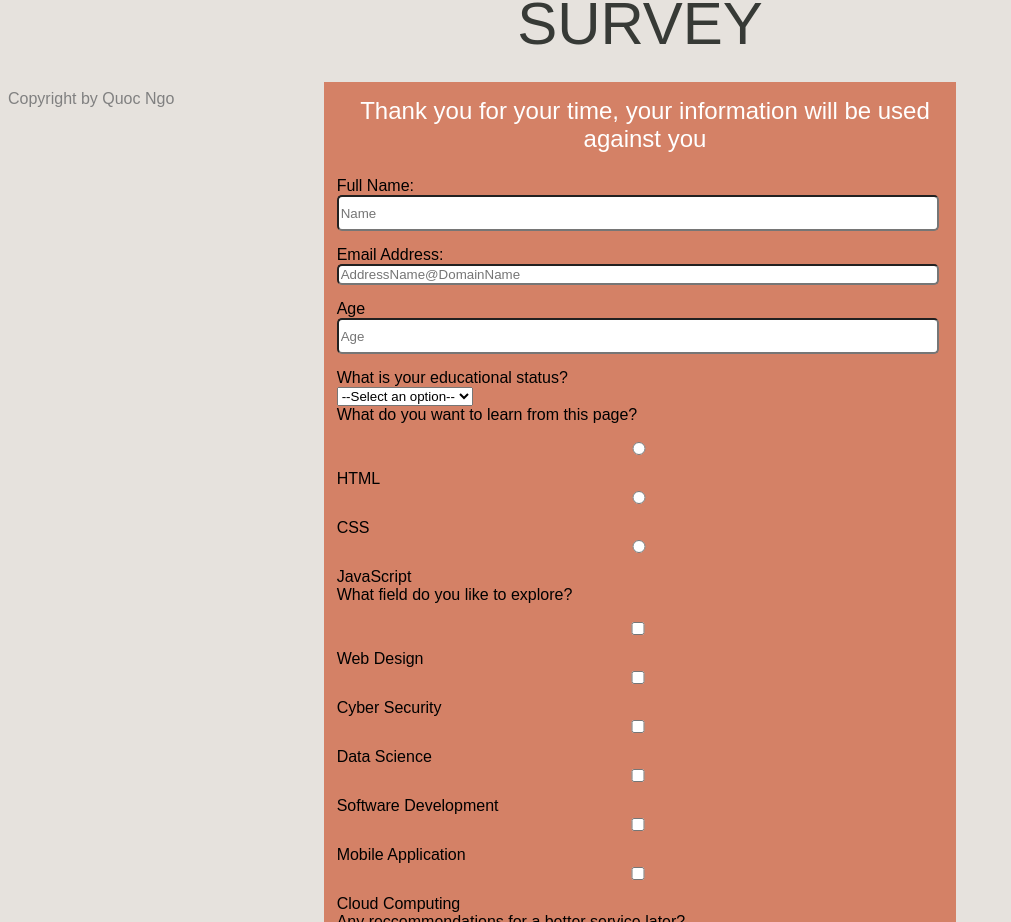
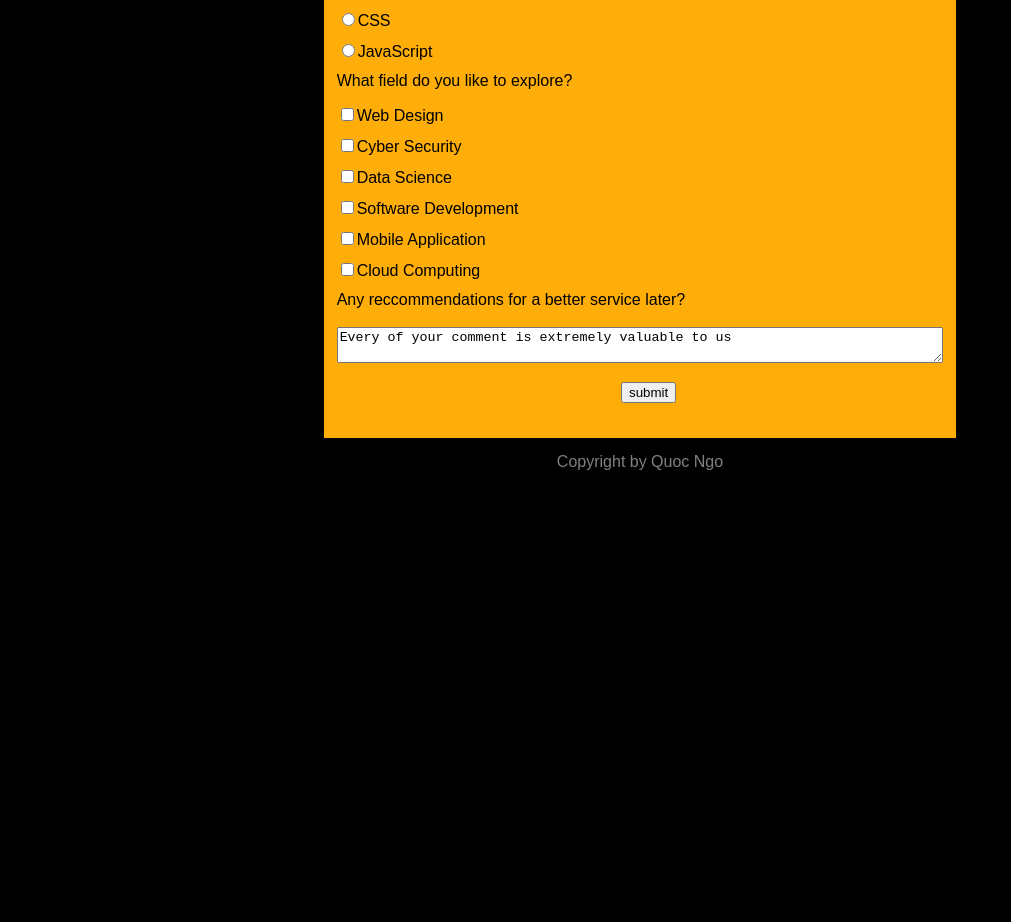
Before and after one commit to ngoquoc-git/Summer2021, a plain HTML site: page Web/Survey-Form/index.html in a window 1280 px wide. Shown: the part 682-1604 px from the top of the page, without its empty margins (0-1011 px from the left). After the commit the page ends 1161 px from the top, so only its background shows below. Drawn offline with Linux system fonts and the light colour scheme.

Commit message:
style additional boxes

```diff
--- a/Web/Survey-Form/stylesheet.css
+++ b/Web/Survey-Form/stylesheet.css
@@ -1,11 +1,11 @@
 #title{
-    color: #373a36;
+    color: #fead09;
     font-size: 60px;
     text-align: center;
 }
 
 body{
-    background-color: #e6e2dd;
+    background-color: black;
     font-family: sans-serif;
 
 }
@@ -14,9 +14,18 @@ header{
     position: relative;
 }
 
+#nav{
+    position: relative;
+}
+
+img{
+    width:150px;
+    height: auto;
+}
+
 #body{
     position: relative;
-    background-color: #d48166;
+    background-color: #fead09;
     height: 90%;
     margin-left: 25%;
     margin-right: 25%;
@@ -27,18 +36,40 @@ header{
 #description{
     position: relative;
     padding-top: 15px;
-    color: white;
+    color: #26293a;
     padding-left: 10px;
     text-align: center;
     font-size: 24px;
 }
 
+#name{
+    border-radius: 5px;
+    width: 94%;
+}
 
+#email-address{
+    border-radius: 5px;
+    width: 94%;
+}
+
+#number{
+    border-radius: 5px;
+    width: 94%;
+}
 
 input{
     margin-bottom: 15px;
+}
+
+#default{
+    color: gray;
+}
+
+#dropdown{
+    margin-bottom: 15px;
     border-radius: 5px;
-    width: 94%;
+    width: 95%;
+    height: 35px;
 }
 
 #survey-form{
@@ -53,7 +84,7 @@ input{
     height: 30px;
 }
 
-#email{
+#email-address{
     position: relative;
     height: 30px;
 }
@@ -63,9 +94,18 @@ input{
     height: 30px;
 }
 
+textarea{
+    width: 95%;
+    height: auto;
+}
+
+#submit{
+    margin: 15px 45%;
+}
+
 footer{
-    position: absolute;
-    bottom: 10px;
+    position: relative;
+    margin-top: 15px;
 
 }
 
```
